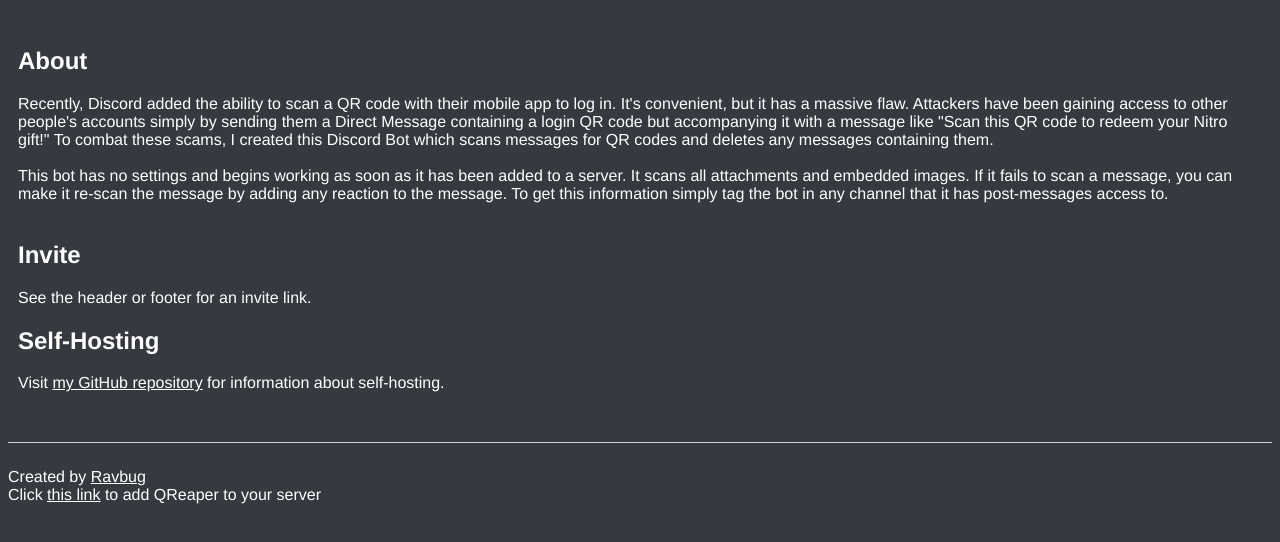
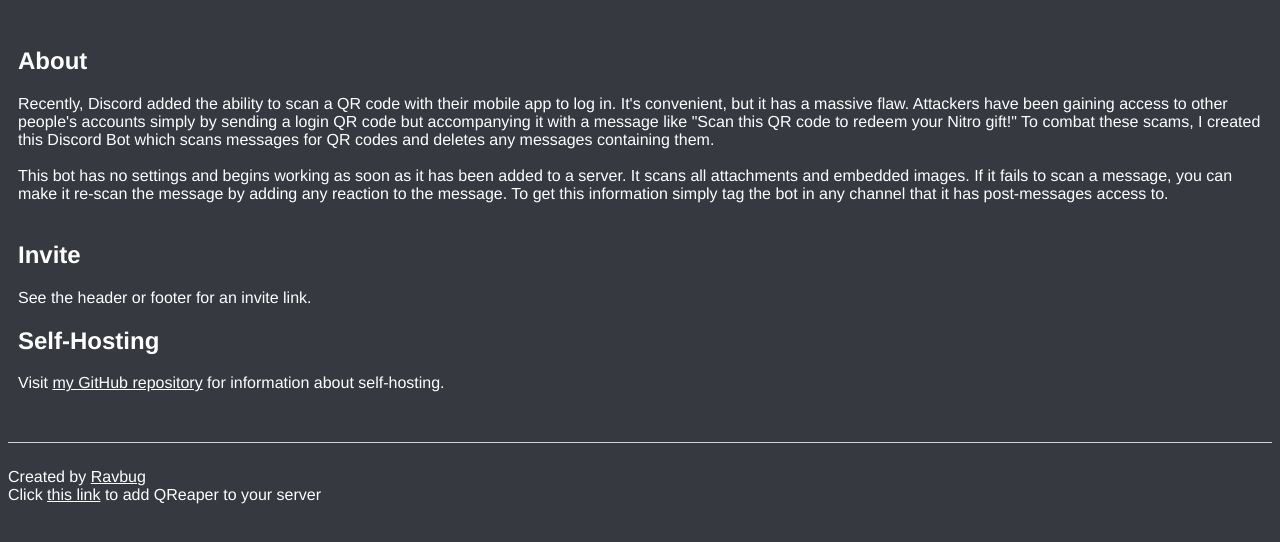
Before and after one commit to Ravbug/QReaper, a website: page views/index.html in a window 1280 px wide. Shown: the part 124-666 px from the top of the page. Drawn offline with Linux system fonts and the light colour scheme.

Commit message:
Clarifications

```diff
--- a/views/index.html
+++ b/views/index.html
@@ -29,7 +29,7 @@
 
     <br>
     <h2>About</h2>
-    Recently, Discord added the ability to scan a QR code with their mobile app to log in. It's convenient, but it has a massive flaw. Attackers have been gaining access to other people's accounts simply by sending them a Direct Message containing a login QR code but accompanying it with a message like "Scan this QR code to redeem your Nitro gift!"
+    Recently, Discord added the ability to scan a QR code with their mobile app to log in. It's convenient, but it has a massive flaw. Attackers have been gaining access to other people's accounts simply by sending a login QR code but accompanying it with a message like "Scan this QR code to redeem your Nitro gift!"
     To combat these scams, I created this Discord Bot which scans messages for QR codes and deletes any messages containing them.
     <br><br>
     This bot has no settings and begins working as soon as it has been added to a server. It scans all attachments and embedded images. If it fails to scan a message, you can make it re-scan the message by adding any reaction to the message.
```
Also changed, not shown: README.md.
